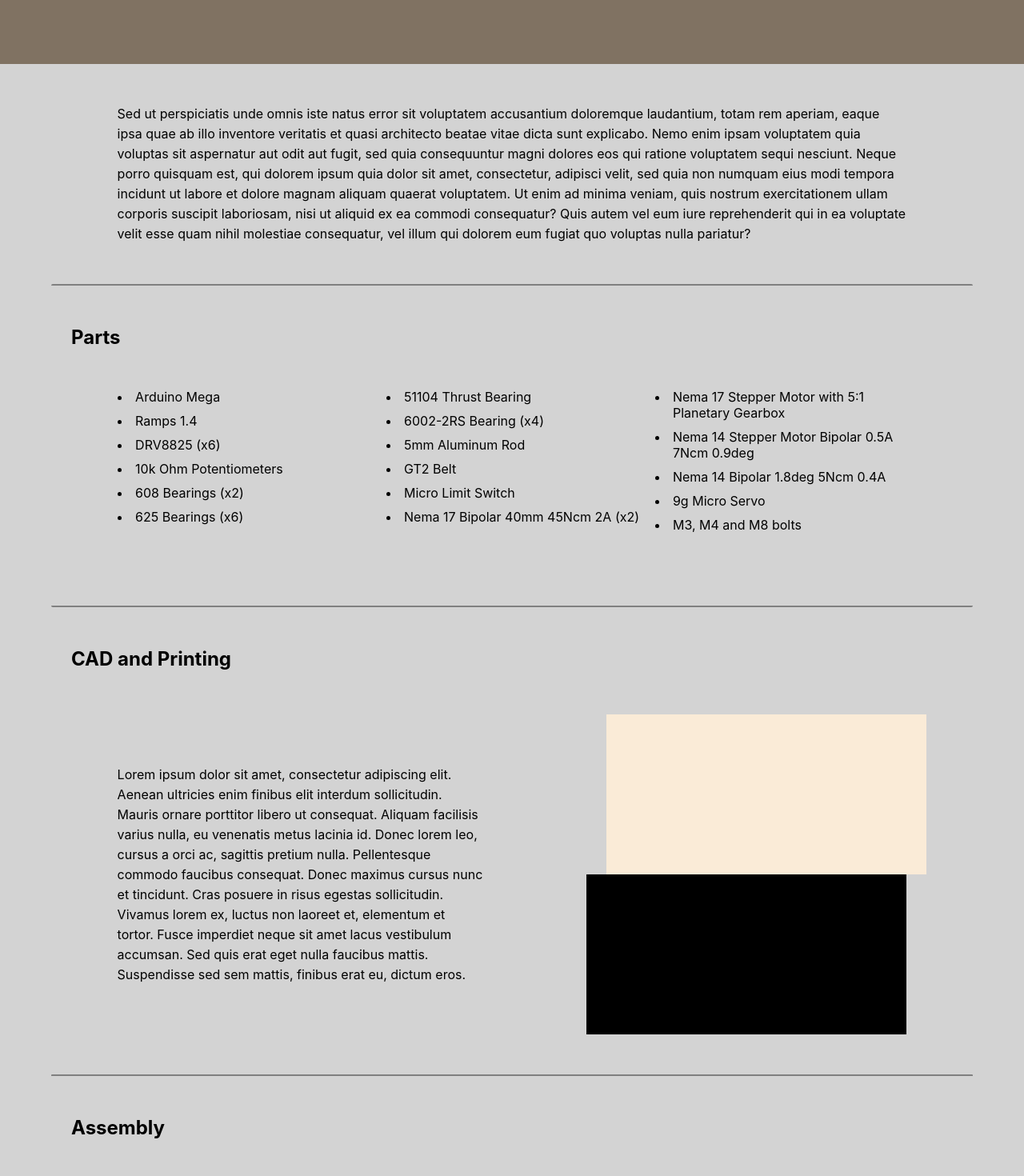
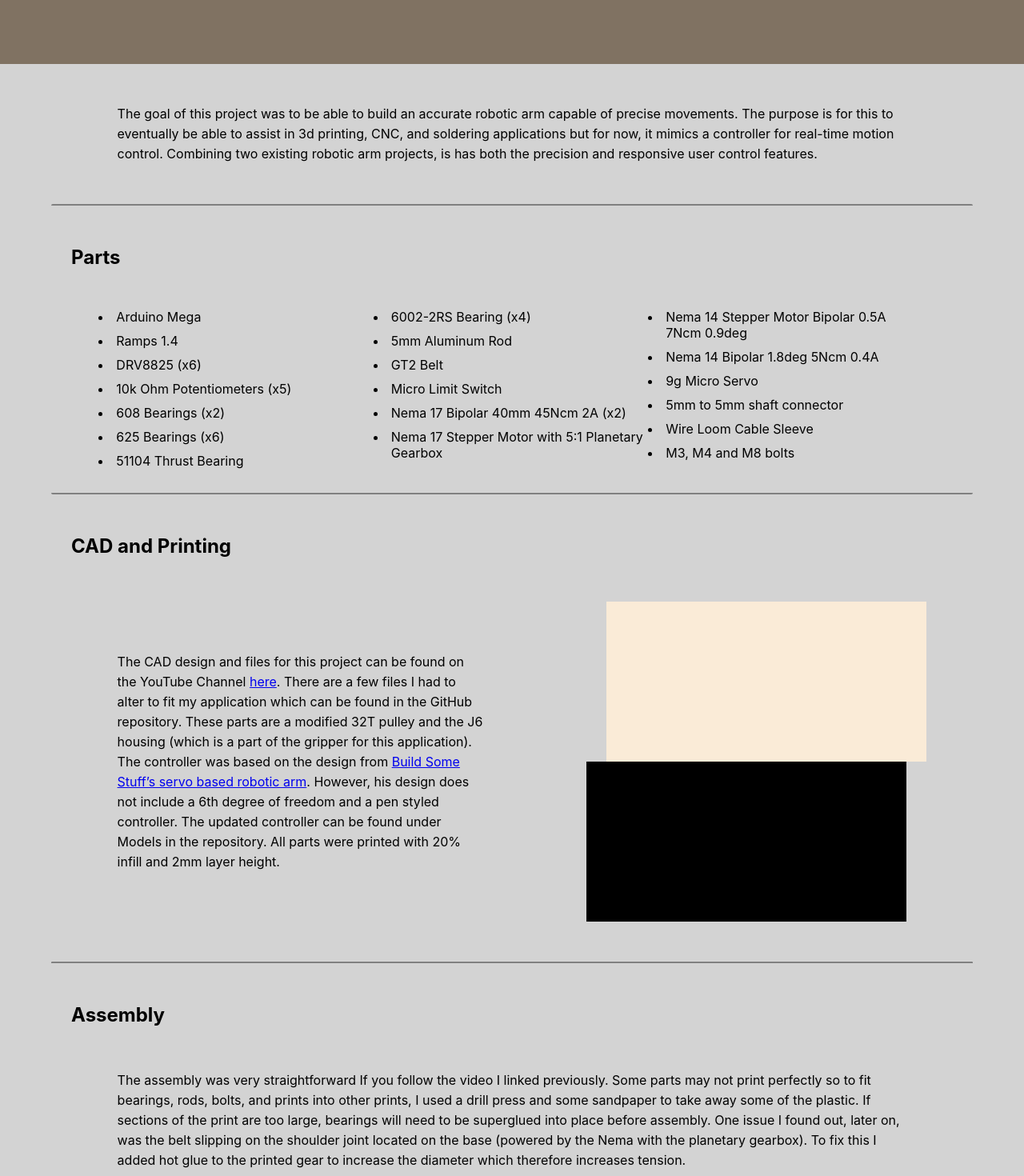
Before and after one commit to aeichman/Portfolio, a React (Create React App) app in the folder portfolio/: page /robotarm in a window 1280 px wide. Shown: the part 480-1950 px from the top of the page at 80% size. Built offline with nearby package versions, Linux system fonts and the light colour scheme.

Commit message:
Final Projects Layout

```diff
--- a/portfolio/src/App.css
+++ b/portfolio/src/App.css
@@ -135,7 +135,22 @@ body {
   font-size: 100px;
 }
 
+.skills-wrapper .skills-container .skills-logos .logo-container-js {
+  padding: 2%;
+  font-size: 100px;
+}
+
+.logo-container-js svg {
+  margin-left: 15px;
+}
+
 .skills-wrapper .skills-container .skills-logos .logo-container .logo-text {
+  font-size: 16px;
+  margin-top: -15px;
+  text-align: center;
+}
+
+.skills-wrapper .skills-container .skills-logos .logo-container-js .logo-text {
   font-size: 16px;
   margin-top: -15px;
   text-align: center;
@@ -210,7 +225,7 @@ body {
 }
 
 .proj-wrapper .proj-container .project-box .proj-title .proj-icons {
-  margin: 0 0 0 25px;
+  margin: 10px 0 0 25px;
 }
 
 .proj-wrapper .proj-container .project-box:hover .proj-title,
--- a/portfolio/src/Navbar.js
+++ b/portfolio/src/Navbar.js
@@ -50,7 +50,7 @@ const Navbar = () => {
             <li><NavLink to="/" onClick={() => setOpen(false)}>Home</NavLink></li>
             <li><NavLink to="#" onClick={() => scrollToSection('.about-wrapper')}>About</NavLink></li>
             <li><NavLink to="#" onClick={() => scrollToSection('.proj-wrapper')}>Projects</NavLink></li>
-            <li><NavLink to="/contact" onClick={() => setOpen(false)}>Contact</NavLink></li>
+            <li><NavLink to="/" onClick={() => setOpen(false)}>Resume</NavLink></li>
           </ul>
         </div>
         )}
--- a/portfolio/src/Projects.css
+++ b/portfolio/src/Projects.css
@@ -26,7 +26,7 @@ p {
 }
 
 .proj-parts {
-    height: 400px;
+    height: auto;
     border-top: 2px solid gray;
     border-bottom: 2px solid gray;
     border-radius: 2px;
@@ -38,7 +38,7 @@ h5 {
 }
 
 .proj-parts .parts {
-    padding: 0 25px;
+    padding: 0 25px 25px 0;
 }
 
 .proj-parts .parts ul {
@@ -91,12 +91,11 @@ h5 {
 }
 
 .one-col {
-    height: 350px;
+    height: auto;
     border-top: 2px solid gray;
     border-bottom: 2px solid gray;
     border-radius: 1px;
     padding: 50px auto;
-    /* width: 90%; */
 }
 
 .one-col h5 {
@@ -111,3 +110,49 @@ h5 {
 .sub-one-col p {
     margin: 0 25px;
 }
+
+@media screen and (max-width: 1100px) {
+    .two-col {
+        flex-direction: column;
+        justify-content: center;
+        align-items: center;
+    }
+
+    .two-col .col {
+        padding: 0 0 15px 0;
+    }
+
+    .two-col .col .image1 {
+        margin: 0 0 15px 0;
+    }
+
+    .two-col .col p {
+        width: 90%;
+        margin-bottom: 15px;
+    }
+
+    .multi-row .two-col .col {
+        flex-direction: column;
+        justify-content: center;
+    }
+
+    .multi-row .two-col .col .image1 {
+        margin: 25px 0 0 0;
+    }
+}
+
+@media screen and (max-width: 550px) {
+    .proj-parts .parts ul {
+        columns: 2;
+        -webkit-columns: 2;
+        -moz-columns: 2;
+    }
+}
+
+@media screen and (max-width: 450px) {
+    .proj-parts .parts ul {
+        columns: 1;
+        -webkit-columns: 1;
+        -moz-columns: 1;
+    }
+}
--- a/portfolio/src/Robotarm.js
+++ b/portfolio/src/Robotarm.js
@@ -9,7 +9,7 @@ const Robotarm = () => {
             <div className='project-header'></div>
             <div className='gutter'>
                 <div className='proj-intro'>
-                    <p>Sed ut perspiciatis unde omnis iste natus error sit voluptatem accusantium doloremque laudantium, totam rem aperiam, eaque ipsa quae ab illo inventore veritatis et quasi architecto beatae vitae dicta sunt explicabo. Nemo enim ipsam voluptatem quia voluptas sit aspernatur aut odit aut fugit, sed quia consequuntur magni dolores eos qui ratione voluptatem sequi nesciunt. Neque porro quisquam est, qui dolorem ipsum quia dolor sit amet, consectetur, adipisci velit, sed quia non numquam eius modi tempora incidunt ut labore et dolore magnam aliquam quaerat voluptatem. Ut enim ad minima veniam, quis nostrum exercitationem ullam corporis suscipit laboriosam, nisi ut aliquid ex ea commodi consequatur? Quis autem vel eum iure reprehenderit qui in ea voluptate velit esse quam nihil molestiae consequatur, vel illum qui dolorem eum fugiat quo voluptas nulla pariatur?</p>
+                    <p>The goal of this project was to be able to build an accurate robotic arm capable of precise movements. The purpose is for this to eventually be able to assist in 3d printing, CNC, and soldering applications but for now, it mimics a controller for real-time motion control. Combining two existing robotic arm projects, is has both the precision and responsive user control features.</p>
                 </div>
                 <div className='proj-parts'>
                     <h5>Parts</h5>
@@ -18,7 +18,7 @@ const Robotarm = () => {
                             <li>Arduino Mega</li>
                             <li>Ramps 1.4</li>
                             <li>DRV8825 (x6)</li>
-                            <li>10k Ohm Potentiometers</li>
+                            <li>10k Ohm Potentiometers (x5)</li>
                             <li>608 Bearings (x2)</li>
                             <li>625 Bearings (x6)</li>
                             <li>51104 Thrust Bearing</li>
@@ -31,6 +31,8 @@ const Robotarm = () => {
                             <li>Nema 14 Stepper Motor Bipolar 0.5A 7Ncm 0.9deg</li>
                             <li>Nema 14 Bipolar 1.8deg 5Ncm 0.4A</li>
                             <li>9g Micro Servo</li>
+                            <li>5mm to 5mm shaft connector</li>
+                            <li>Wire Loom Cable Sleeve</li>
                             <li>M3, M4 and M8 bolts</li>
                         </ul>
                     </div>
@@ -39,7 +41,7 @@ const Robotarm = () => {
                     <h5>CAD and Printing</h5>
                     <div className='two-col'>
                         <div className='col'>
-                            <p>Lorem ipsum dolor sit amet, consectetur adipiscing elit. Aenean ultricies enim finibus elit interdum sollicitudin. Mauris ornare porttitor libero ut consequat. Aliquam facilisis varius nulla, eu venenatis metus lacinia id. Donec lorem leo, cursus a orci ac, sagittis pretium nulla. Pellentesque commodo faucibus consequat. Donec maximus cursus nunc et tincidunt. Cras posuere in risus egestas sollicitudin. Vivamus lorem ex, luctus non laoreet et, elementum et tortor. Fusce imperdiet neque sit amet lacus vestibulum accumsan. Sed quis erat eget nulla faucibus mattis. Suspendisse sed sem mattis, finibus erat eu, dictum eros.</p>
+                            <p>The CAD design and files for this project can be found on the YouTube Channel <a href='https://www.youtube.com/watch?v=wI4Jh-T0Tlo&list=LL&index=8&t=6s' target='_blank' rel="noopener noreferrer">here</a>. There are a few files I had to alter to fit my application which can be found in the GitHub repository. These parts are a modified 32T pulley and the J6 housing (which is a part of the gripper for this application). The controller was based on the design from <a href='https://www.youtube.com/watch?v=5toNqaGsGYs&t=227s' target='_blank' rel="noopener noreferrer">Build Some Stuff’s servo based robotic arm</a>. However, his design does not include a 6th degree of freedom and a pen styled controller. The updated controller can be found under Models in the repository. All parts were printed with 20% infill and 2mm layer height.</p>
                         </div>
                         <div className='col'>
                             <div className='two-img-overlay'>
@@ -51,7 +53,7 @@ const Robotarm = () => {
                     <div className='one-col'>
                         <h5>Assembly</h5>
                         <div className='sub-one-col'>
-                        <p>Curabitur et nunc nisi. Suspendisse laoreet purus lobortis nunc vestibulum, at aliquet tortor pretium. Nunc placerat, arcu vel porttitor pretium, ante nisi sagittis sem, ac iaculis libero turpis eget urna. Mauris pulvinar lorem sed facilisis sodales. Fusce nec congue ex. Sed elementum mauris non diam malesuada, et vestibulum orci sodales. Pellentesque semper varius consequat. Fusce rutrum, ligula ac lacinia posuere, ligula nisi sagittis ipsum, ac sollicitudin tellus ligula sed ligula. Maecenas nulla libero, varius et urna in, laoreet accumsan justo. Mauris et venenatis ipsum. Sed condimentum est eget metus vestibulum egestas. Vivamus luctus, elit quis bibendum dapibus, nunc dui blandit est, at feugiat mauris nisi iaculis purus. Maecenas lacinia pulvinar tristique.</p>
+                        <p>The assembly was very straightforward If you follow the video I linked previously. Some parts may not print perfectly so to fit bearings, rods, bolts, and prints into other prints, I used a drill press and some sandpaper to take away some of the plastic. If sections of the print are too large, bearings will need to be superglued into place before assembly. One issue I found out, later on, was the belt slipping on the shoulder joint located on the base (powered by the Nema with the planetary gearbox). To fix this I added hot glue to the printed gear to increase the diameter which therefore increases tension.</p>
                         </div>
                     </div>
                     <div className='multi-row'>
--- a/portfolio/src/Skills.js
+++ b/portfolio/src/Skills.js
@@ -17,7 +17,7 @@ const Skills = () => {
                             <BiLogoJava />
                             <p className='logo-text'>Java</p>
                         </div>
-                        <div className='logo-container'>
+                        <div className='logo-container-js'>
                             <BiLogoJavascript />
                             <p className='logo-text'>JavaScript</p>
                         </div>
```
